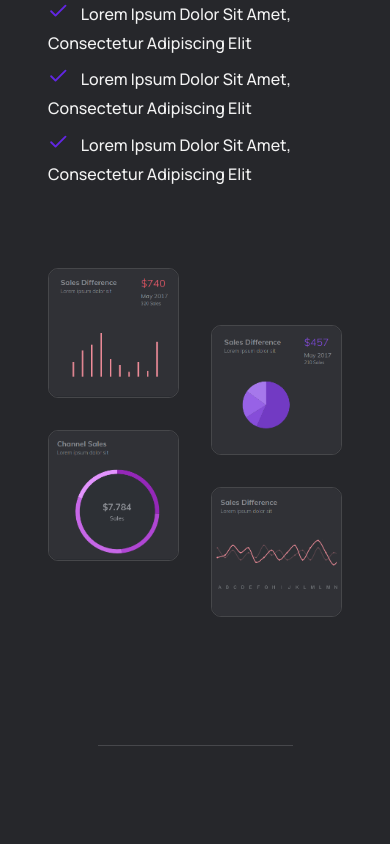
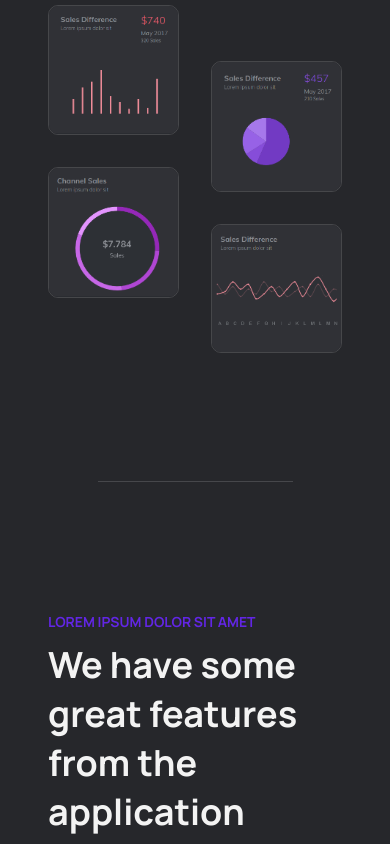
Before and after one commit to jonathafernandes/insight-cast, a React (Vite) app: page / in a window 390 px wide. Shown: the part 1740-2584 px from the top of the page. Built offline with nearby package versions, Linux system fonts and the light colour scheme.

Commit message:
responsive settings

```diff
--- a/src/components/features/Features.jsx
+++ b/src/components/features/Features.jsx
@@ -33,9 +33,9 @@ export function Features() {
                     subtitle="Lorem ipsum dolor sit amet"
                     title="We have some great features from the application"
                     description="Lorem ipsum dolor sit amet, consectetur adipiscing elit. Donec malesuada lorem maximus mauris scelerisque, at rutrum nulla dictum. Ut ac ligula sapien. Suspendisse cursus faucibus finibus. "
-                    listItemOne="Lorem ipsum dolor sit amet, consectetur adipiscing elit"
-                    listItemTwo="Lorem ipsum dolor sit amet, consectetur adipiscing elit"
-                    listItemThree="Lorem ipsum dolor sit amet, consectetur adipiscing elit"
+                    listItemOne="Lorem ipsum dolor sit amet"
+                    listItemTwo="Lorem ipsum dolor sit amet"
+                    listItemThree="Lorem ipsum dolor sit amet"
                 />
                 <div className={styles.contentImages}>
                     <div>
@@ -60,9 +60,9 @@ export function Features() {
                     subtitle="Lorem ipsum dolor sit amet"
                     title="We have some great features from the application"
                     content="Lorem ipsum dolor sit amet, consectetur adipiscing elit. Donec malesuada lorem maximus mauris scelerisque, at rutrum nulla dictum. Ut ac ligula sapien. Suspendisse cursus faucibus finibus. "
-                    listItemOne="Lorem ipsum dolor sit amet, consectetur adipiscing elit"
-                    listItemTwo="Lorem ipsum dolor sit amet, consectetur adipiscing elit"
-                    listItemThree="Lorem ipsum dolor sit amet, consectetur adipiscing elit"
+                    listItemOne="Lorem ipsum dolor sit amet"
+                    listItemTwo="Lorem ipsum dolor sit amet"
+                    listItemThree="Lorem ipsum dolor sit amet"
                 />
                 <div className={styles.contentImages}>
                     <div>
--- a/src/components/sass/Faq.module.sass
+++ b/src/components/sass/Faq.module.sass
@@ -17,6 +17,8 @@
         font-size: 3rem
         font-weight: 700
         margin: 0.5rem 0 1rem 0
+        @include mixins.tablet
+            font-size: 2.25rem
 
     .cards
         text-align: initial
--- a/src/components/sass/Features.module.sass
+++ b/src/components/sass/Features.module.sass
@@ -30,6 +30,8 @@
                 margin: 0.5rem 0 1rem 0
 
                 width: 90%
+                @include mixins.tablet
+                    font-size: 2.25rem
 
             .description
                 color: variables.$secondary-text-color
@@ -50,7 +52,6 @@
 
                     span
                         color: variables.$primary-text-color
-                        text-transform: capitalize
                         font-weight: 500
 
         .contentImages
--- a/src/components/sass/Hero.module.sass
+++ b/src/components/sass/Hero.module.sass
@@ -28,6 +28,8 @@
         text-align: center
         margin-bottom: 3rem
         width: 50%
+        @include mixins.tablet
+            width: 80%
 
     .buttons
         @include mixins.flex-container
--- a/src/components/sass/Pricing.module.sass
+++ b/src/components/sass/Pricing.module.sass
@@ -14,11 +14,15 @@
 
     .title
         font-size: 3rem
+        @include mixins.tablet
+            font-size: 2.25rem
 
         margin-top: 0.5rem
     .description
         color: variables.$secondary-text-color
         line-height: 1.8rem
+        @include mixins.tablet
+            margin: 0 1rem
 
 .cards
     @include mixins.flex-container
--- a/src/components/sass/Testimonials.module.sass
+++ b/src/components/sass/Testimonials.module.sass
@@ -15,6 +15,8 @@
         margin: 0.5rem 0 3rem 0
 
         font-size: 3rem
+        @include mixins.tablet
+            font-size: 2.25rem
 
     .cards
         @include mixins.flex-container
```
